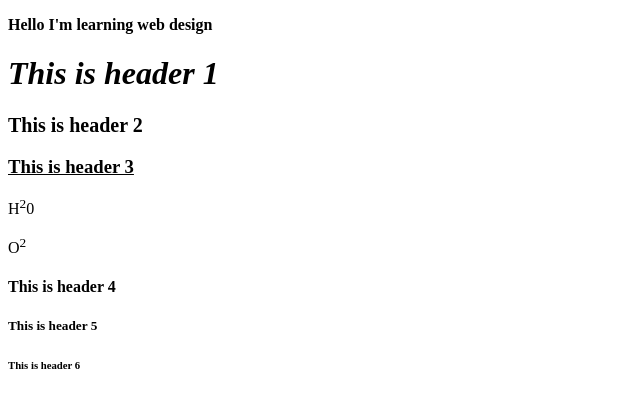
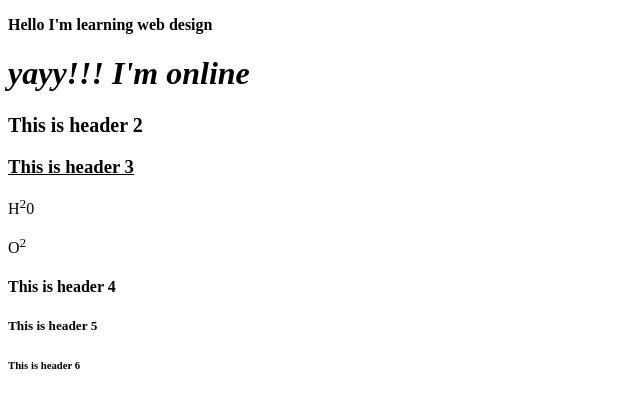
Before and after one commit to Mensch20/MENSCH-PROGRAMS, a plain HTML site: page index.html in a window 1280 px wide. Shown: the whole page, without its empty margins (0-640 px from the left). Drawn offline with Linux system fonts and the light colour scheme.

Commit message:
online text

```diff
--- a/index.html
+++ b/index.html
@@ -5,7 +5,7 @@
     </head>
     <body>
         <strong><p>Hello I'm learning web design</p></strong>
-        <em><h1>This is header 1</h1></em>
+        <em><h1>yayy!!! I'm online</h1></em>
         <small><h2>This is header 2</h2></small>
        <ins><h3>This is header 3</h3></ins>
        <p>H<sup>2</sup>0</p>
```
